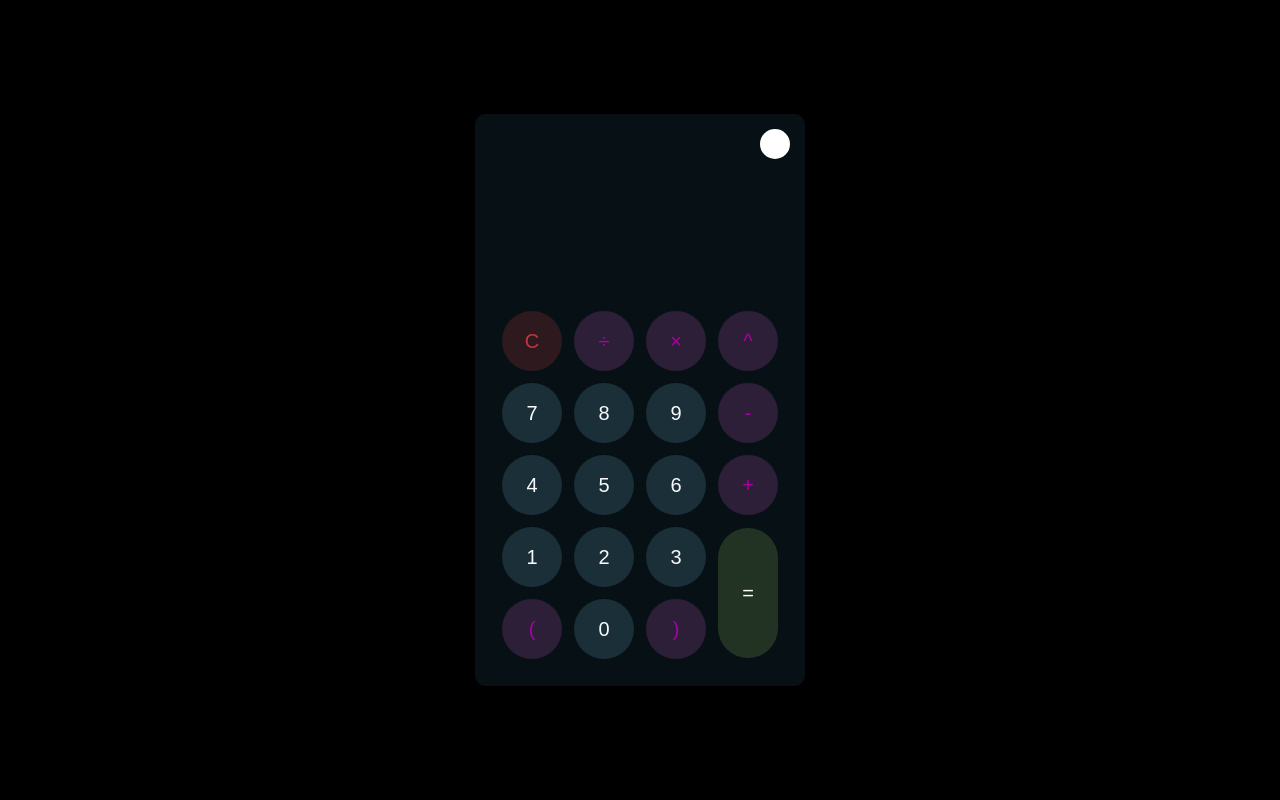
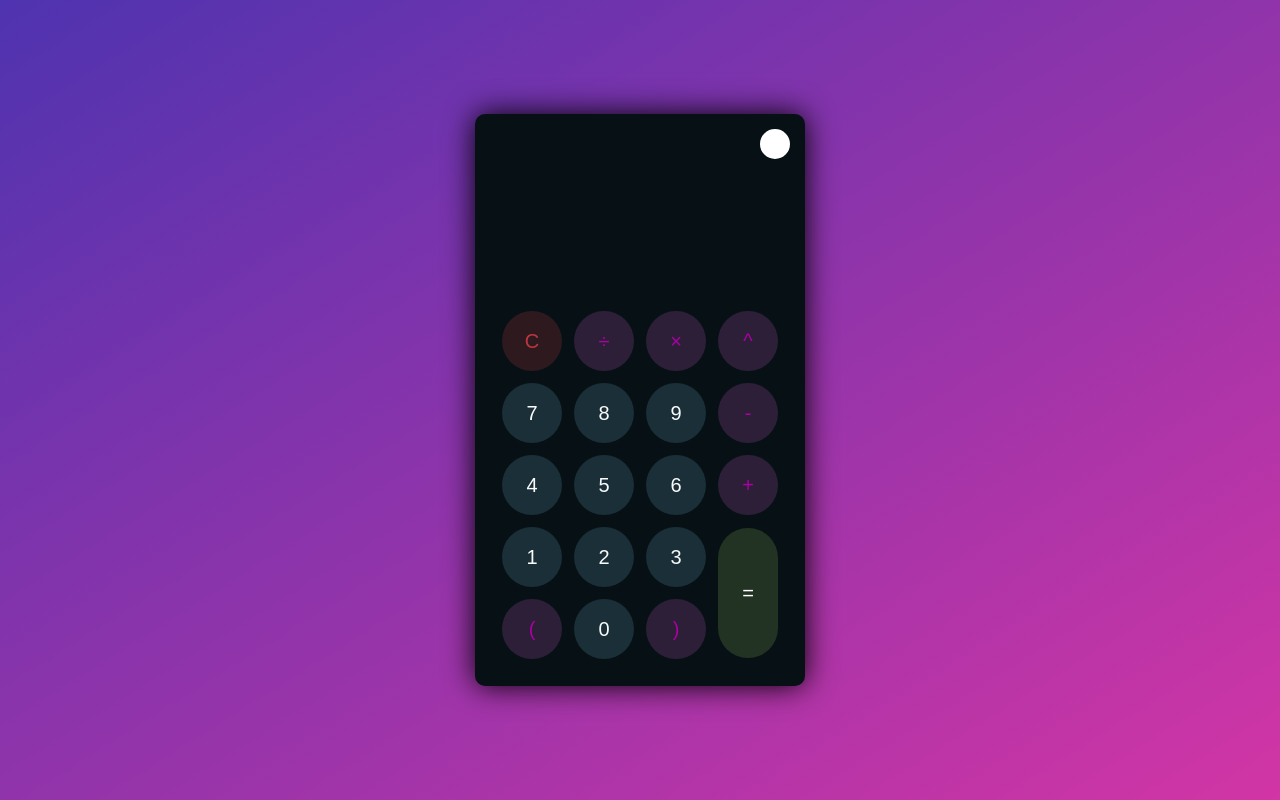
Before and after one commit to bilaljawaid980/calculator-website, a plain HTML site: page index.html in a window 1280 px wide. Drawn offline with Linux system fonts and the light colour scheme.

Commit message:
Update style.css

```diff
--- a/style.css
+++ b/style.css
@@ -16,8 +16,7 @@ a {
 }
 
 body {
-    background-color: #000000;
-    /* background-image: linear-gradient( to bottom right, rgba(79, 51, 176, 1.0), rgba(210, 53, 165)); */
+    background-image: linear-gradient( to bottom right, rgba(79, 51, 176, 1.0), rgba(210, 53, 165));
 }
 
 .container {
```
